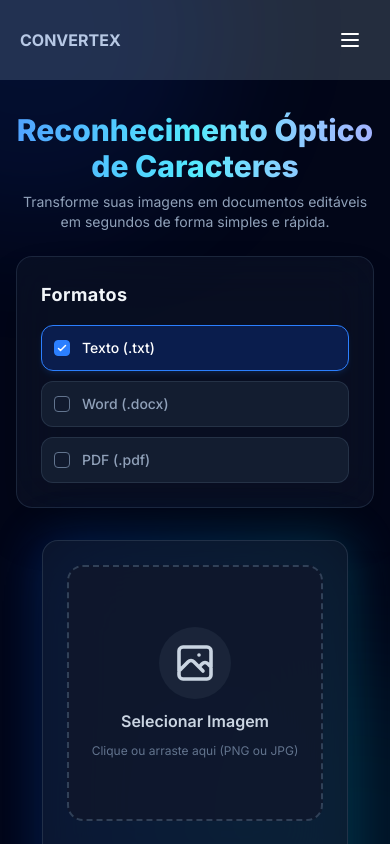
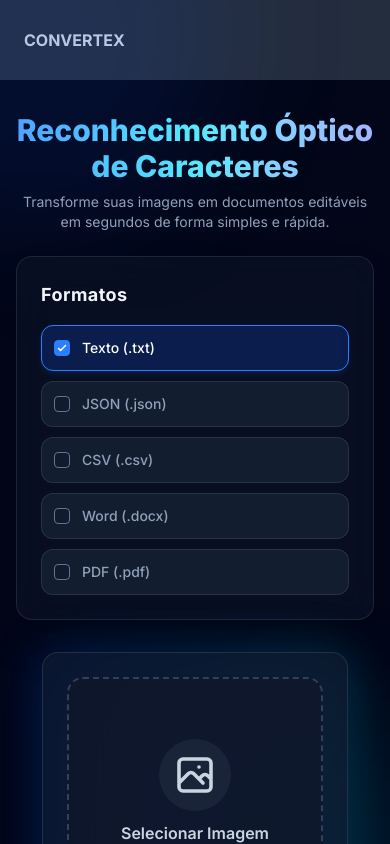
Before and after one commit to Thiago0018/Convertex-API, a React (Vite) app in the folder Convertex-Front-End/: page / in a window 390 px wide. Shown: the top 844 px of the page. Built offline with nearby package versions, Linux system fonts and the light colour scheme; no server answers.

Commit message:
adição de novos formatos de converção csv e json.

```diff
--- a/Convertex-Front-End/src/components/layout/Header.tsx
+++ b/Convertex-Front-End/src/components/layout/Header.tsx
@@ -1,44 +1,15 @@
-import { ClickableText } from '../ui/ClickableText';
 import { DynamicLinkText } from '../ui/DynamicLinkText';
-import { useState } from 'react';
 
 export function Header() {
-    const [isOpen, setIsOpen] = useState(false);
-
     return (
         <header className="Header shrink-0">
-            <div className="flex min-h-20 w-full flex-col items-stretch justify-between bg-[#242d3e] sm:flex-row">
-
-                {/* Linha do Logo + Botão Hambúrguer */}
-                <div className="bg-[#242d3e] flex w-full justify-between items-center p-5 text-white sm:ml-5 sm:p-7" >
+            <div className="flex min-h-20 w-full items-center justify-between bg-[#242d3e] px-6 sm:px-8">
+                <div className="flex items-center gap-2 text-white">
                     <DynamicLinkText to="/" variant="secondary" as="h1">
                         CONVERTEX
                     </DynamicLinkText>
-
-                    {/* BOTÃO HAMBÚRGUER: block (mostra no celular) | sm:hidden (some no computador) */}
-                    <button
-                        onClick={() => setIsOpen(!isOpen)}
-                        className="block sm:hidden p-2 text-white hover:text-gray-300 focus:outline-none"
-                    >
-                        <svg className="h-6 w-6" fill="none" stroke="currentColor" viewBox="">
-                            {isOpen ? (
-                                <path strokeLinecap="round" strokeLinejoin="round" strokeWidth="2" d="M6 18L18 6M6 6l12 12" />
-                            ) : (
-                                <path strokeLinecap="round" strokeLinejoin="round" strokeWidth="2" d="M4 6h16M4 12h16M4 18h16" />
-                            )}
-                        </svg>
-                    </button>
                 </div>
-
-                {/* LINKS DO MENU */}
-                {/* Mudança principal: condicional `${isOpen ? 'flex' : 'hidden'}` para o celular, e `sm:flex` para o computador */}
-                <div className={`${isOpen ? 'flex' : 'hidden'} sm:flex w-full flex-col sm:flex-row items-end sm:items-center justify-start gap-3 bg-[#242d3e] p-4 text-white sm:w-auto sm:justify-end sm:gap-5 sm:p-5 whitespace-nowrap`} >
-                    <ClickableText href="/" variant="default">feedback</ClickableText>
-                    <ClickableText href="/" variant="default">info Projeto</ClickableText>
-                    <ClickableText href="/" variant="default">tutorial</ClickableText>
-                </div>
-
             </div>
-        </header >
+        </header>
     );
 }
--- a/Convertex-Front-End/src/components/sections/OcrHistorySection.tsx
+++ b/Convertex-Front-End/src/components/sections/OcrHistorySection.tsx
@@ -10,12 +10,13 @@ const FORMAT_TAGS: Record<string, string> = {
     pdf: 'bg-rose-500/10 text-rose-400 border-rose-500/30',
     docx: 'bg-blue-500/10 text-blue-400 border-blue-500/30',
     txt: 'bg-emerald-500/10 text-emerald-400 border-emerald-500/30',
+    json: 'bg-amber-500/10 text-amber-400 border-amber-500/30',
+    csv: 'bg-purple-500/10 text-purple-400 border-purple-500/30',
 };
 
 export function OcrHistorySection({ files, onSelectFile, onClearHistory }: OcrHistorySectionProps) {
     return (
         <aside className="bg-slate-900/50 backdrop-blur-xl border border-slate-700/50 min-h-60 w-full md:w-64 flex flex-col items-start gap-2 p-6 rounded-2xl shadow-2xl md:mb-12 transition-all duration-300 hover:border-slate-600/60">
-            {/* CABEÇALHO DA SEÇÃO COM BOTÃO DE LIMPEZA */}
             <div className="flex items-center justify-between w-full mb-2">
                 <h2 className="text-xl font-bold text-white">Arquivos recentes</h2>
                 {files.length > 0 && (
--- a/Convertex-Front-End/src/components/ui/FormatOption.tsx
+++ b/Convertex-Front-End/src/components/ui/FormatOption.tsx
@@ -1,6 +1,5 @@
 import type { Dispatch, SetStateAction } from 'react';
-
-export type FileFormat = 'txt' | 'docx' | 'pdf';
+import type { FileFormat } from '../../service/imageService';
 
 interface FormatOptionProps {
     selectedFormat: FileFormat;
@@ -10,6 +9,8 @@ interface FormatOptionProps {
 export function FormatOption({ selectedFormat, onFormatChange }: FormatOptionProps) {
     const formats: { id: FileFormat; label: string }[] = [
         { id: 'txt', label: 'Texto (.txt)' },
+        { id: 'json', label: 'JSON (.json)' },
+        { id: 'csv', label: 'CSV (.csv)' },
         { id: 'docx', label: 'Word (.docx)' },
         { id: 'pdf', label: 'PDF (.pdf)' },
     ];
@@ -23,13 +24,12 @@ export function FormatOption({ selectedFormat, onFormatChange }: FormatOptionPro
                     <button
                         key={fmt.id}
                         type="button"
-                        onClick={() => onFormatChange(fmt.id)} // <- O clique agora é capturado no botão inteiro
+                        onClick={() => onFormatChange(fmt.id)}
                         className={`w-full flex items-center gap-3 p-3 rounded-xl border text-sm font-medium transition-all duration-200 cursor-pointer select-none ${isSelected
                             ? 'bg-blue-600/20 border-blue-500 text-white shadow-md shadow-blue-500/10'
                             : 'bg-slate-800/60 border-slate-700/60 text-slate-400 hover:bg-slate-800 hover:border-slate-600 hover:text-slate-200'
                             }`}
                     >
-                        {/* Indicador Checkbox Personalizado */}
                         <div
                             className={`w-4 h-4 rounded border flex items-center justify-center transition-all ${isSelected
                                 ? 'bg-blue-500 border-blue-500 text-white'
@@ -51,8 +51,6 @@ export function FormatOption({ selectedFormat, onFormatChange }: FormatOptionPro
                                 </svg>
                             )}
                         </div>
-
-                        {/* Rótulo do Formato */}
                         <span>{fmt.label}</span>
                     </button>
                 );
--- a/Convertex-Front-End/src/hooks/useOcr.ts
+++ b/Convertex-Front-End/src/hooks/useOcr.ts
@@ -1,19 +1,16 @@
 import { useState } from 'react';
 import toast from 'react-hot-toast';
-import { imageService } from '../service/imageService';
+import { imageService, type FileFormat } from '../service/imageService';
 import { ocrHistoryService, type OcrHistoryItem } from '../service/ocrHistoryService';
-import type { FileFormat } from '../components/ui/FormatOption';
 
 export function useOcr() {
     const [file, setFile] = useState<File | null>(null);
     const [format, setFormat] = useState<FileFormat>('txt');
     const [loading, setLoading] = useState<boolean>(false);
 
-    // Estados do Modal
     const [isModalOpen, setIsModalOpen] = useState<boolean>(false);
     const [extractedText, setExtractedText] = useState<string>('');
 
-    // Estado do Histórico
     const [recentFiles, setRecentFiles] = useState<OcrHistoryItem[]>(() =>
         ocrHistoryService.getRecentFiles()
     );
--- a/Convertex-Front-End/src/index.css
+++ b/Convertex-Front-End/src/index.css
@@ -22,10 +22,6 @@
     animation: scan 2s cubic-bezier(0.4, 0, 0.6, 1) infinite;
 }
 
-.animate-scan {
-    animation: scan 2s cubic-bezier(0.4, 0, 0.6, 1) infinite;
-}
-
 body {
     font-family: var(--font-sans);
     -webkit-font-smoothing: antialiased;
```
Also changed, not shown: Convertex-Front-End/src/service/imageService.ts (+25 -30 lines).
